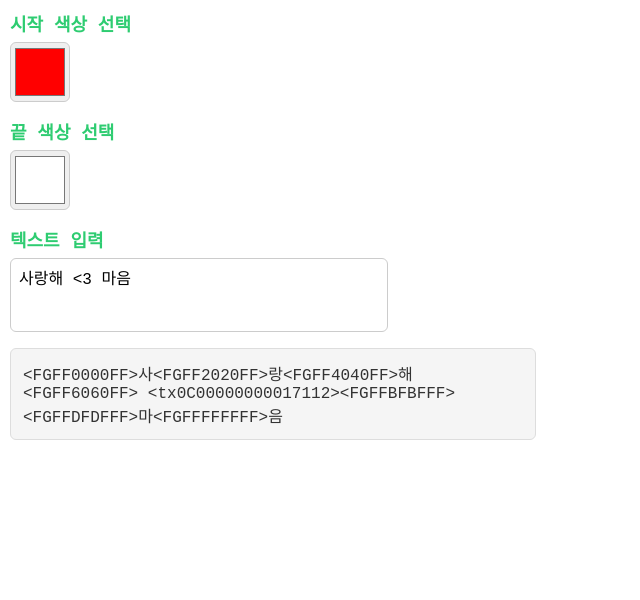
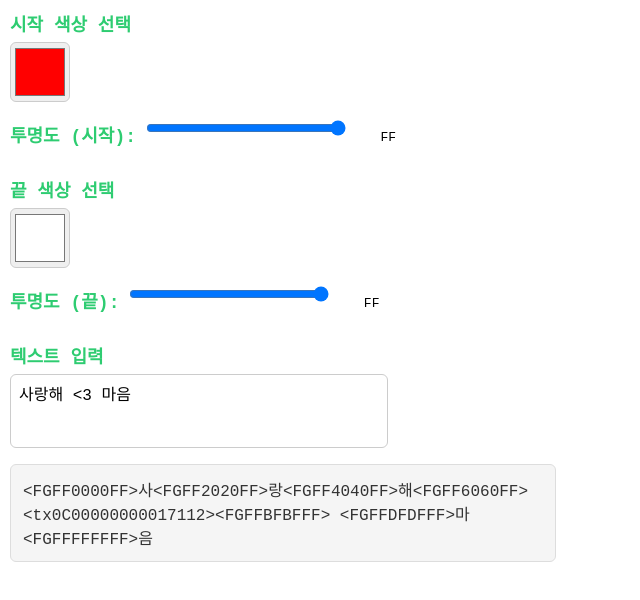
Before and after one commit to TheMiniLuca/overwatch-gradient, a plain HTML site: page index.html in a window 1280 px wide. Shown: the whole page, without its empty margins (0-640 px from the left). Drawn offline with Linux system fonts and the light colour scheme.

```diff
--- a/index.html
+++ b/index.html
@@ -2,7 +2,7 @@
 <html lang="ko">
 <head>
 <meta charset="UTF-8" />
-<title>오버워치 그라데이션 변환기</title>
+<title>오버워치 그라데이션 변환기 (투명도 포함)</title>
 <style>
   body {
     background: #fff;
@@ -15,7 +15,7 @@
     flex-direction: column;
     align-items: flex-start;
     justify-content: flex-start;
-    max-width: 500px;
+    max-width: 520px;
   }
   label {
     font-weight: bold;
@@ -30,6 +30,21 @@
     border: 1px solid #ccc;
     margin-bottom: 16px;
     cursor: pointer;
+  }
+  input[type="range"] {
+    width: 200px;
+    margin-bottom: 20px;
+  }
+  .alpha-container {
+    display: flex;
+    align-items: center;
+    gap: 8px;
+    margin-bottom: 20px;
+  }
+  .alpha-value {
+    width: 40px;
+    text-align: right;
+    font-family: monospace;
   }
   textarea {
     width: 360px;
@@ -54,15 +69,37 @@
     font-family: monospace, sans-serif;
   }
 </style>
+
+<!-- Google Analytics 시작 -->
+<script async src="https://www.googletagmanager.com/gtag/js?id=G-6HFR0VGLBR"></script>
+<script>
+  window.dataLayer = window.dataLayer || [];
+  function gtag(){dataLayer.push(arguments);}
+  gtag('js', new Date());
+
+  gtag('config', 'G-6HFR0VGLBR');
+</script>
+<!-- Google Analytics 끝 -->
+
 </head>
 <body>
 
 <form id="fom" onsubmit="return false;">
   <label for="startColor">시작 색상 선택</label>
   <input type="color" id="startColor" name="startColor" value="#FF0000" />
+  <div class="alpha-container">
+    <label for="startAlpha">투명도 (시작):</label>
+    <input type="range" id="startAlpha" min="0" max="255" value="255" />
+    <span class="alpha-value" id="startAlphaValue">FF</span>
+  </div>
 
   <label for="endColor">끝 색상 선택</label>
   <input type="color" id="endColor" name="endColor" value="#FFFFFF" />
+  <div class="alpha-container">
+    <label for="endAlpha">투명도 (끝):</label>
+    <input type="range" id="endAlpha" min="0" max="255" value="255" />
+    <span class="alpha-value" id="endAlphaValue">FF</span>
+  </div>
 
   <label for="inputText">텍스트 입력</label>
   <textarea id="inputText" placeholder="그라데이션을 적용할 텍스트를 입력하세요.">사랑해 &lt;3 마음</textarea>
@@ -88,7 +125,7 @@ function lerp(start, end, t) {
   return Math.round(start + (end - start)*t);
 }
 
-function createGradientText(text, startColor, endColor) {
+function createGradientText(text, startColor, endColor, startAlpha, endAlpha) {
   let result = '';
   for(let i=0; i<text.length; i++) {
     if (text[i] === '<' && text[i+1] === '3') {
@@ -100,7 +137,8 @@ function createGradientText(text, startColor, endColor) {
     const r = lerp(startColor.r, endColor.r, t);
     const g = lerp(startColor.g, endColor.g, t);
     const b = lerp(startColor.b, endColor.b, t);
-    result += `<FG${toHex(r)}${toHex(g)}${toHex(b)}FF>${text[i]}`;
+    const a = lerp(startAlpha, endAlpha, t);
+    result += `<FG${toHex(r)}${toHex(g)}${toHex(b)}${toHex(a)}>${text[i]}`;
   }
   return result;
 }
@@ -108,7 +146,12 @@ function createGradientText(text, startColor, endColor) {
 function updateGradient() {
   const startHex = document.getElementById('startColor').value;
   const endHex = document.getElementById('endColor').value;
+  const startAlpha = parseInt(document.getElementById('startAlpha').value);
+  const endAlpha = parseInt(document.getElementById('endAlpha').value);
   const text = document.getElementById('inputText').value.trim();
+
+  document.getElementById('startAlphaValue').textContent = toHex(startAlpha);
+  document.getElementById('endAlphaValue').textContent = toHex(endAlpha);
 
   if(text.length === 0) {
     document.getElementById('result').textContent = '';
@@ -118,13 +161,14 @@ function updateGradient() {
   const startColor = hexToRgb(startHex);
   const endColor = hexToRgb(endHex);
 
-  const converted = createGradientText(text, startColor, endColor);
+  const converted = createGradientText(text, startColor, endColor, startAlpha, endAlpha);
   document.getElementById('result').textContent = converted;
 }
 
-document.getElementById('startColor').addEventListener('input', updateGradient);
-document.getElementById('endColor').addEventListener('input', updateGradient);
-document.getElementById('inputText').addEventListener('input', updateGradient);
+const inputs = ['startColor', 'endColor', 'startAlpha', 'endAlpha', 'inputText'];
+inputs.forEach(id => {
+  document.getElementById(id).addEventListener('input', updateGradient);
+});
 
 // 초기 출력
 updateGradient();
```
